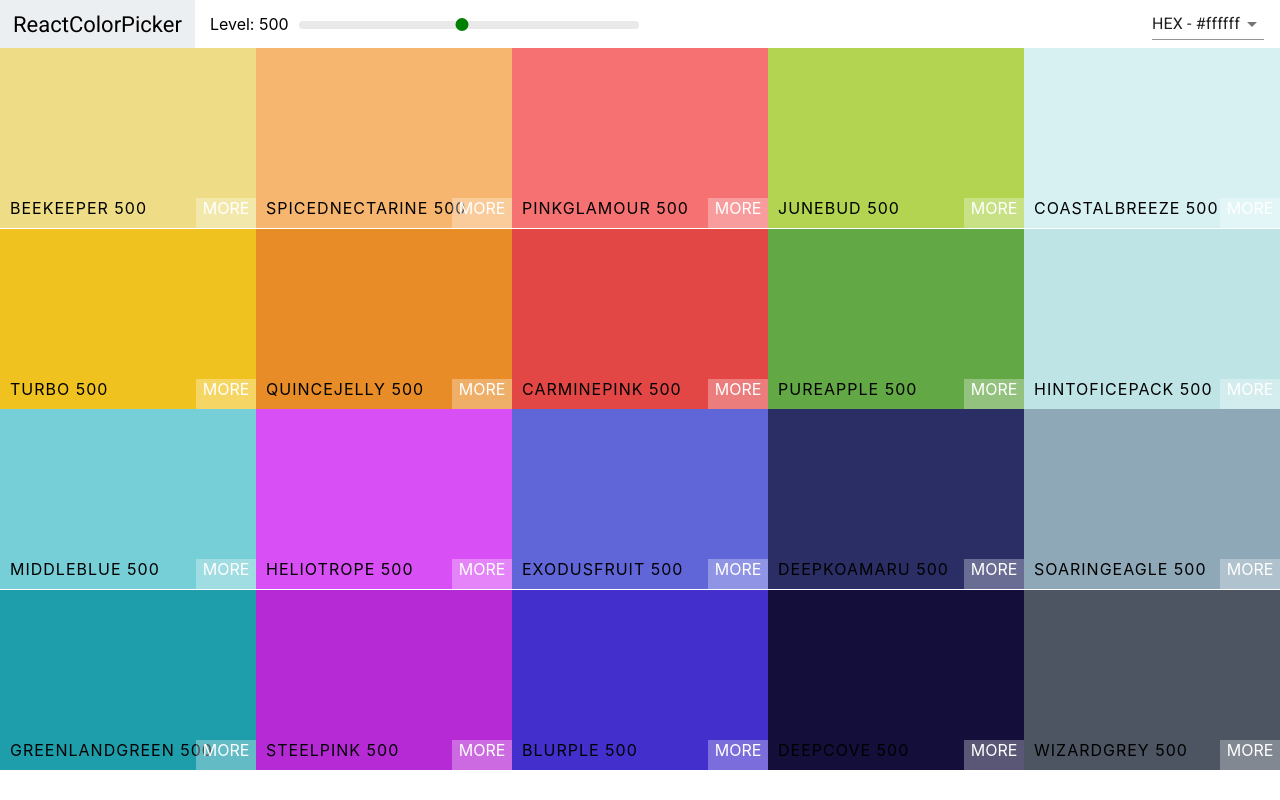
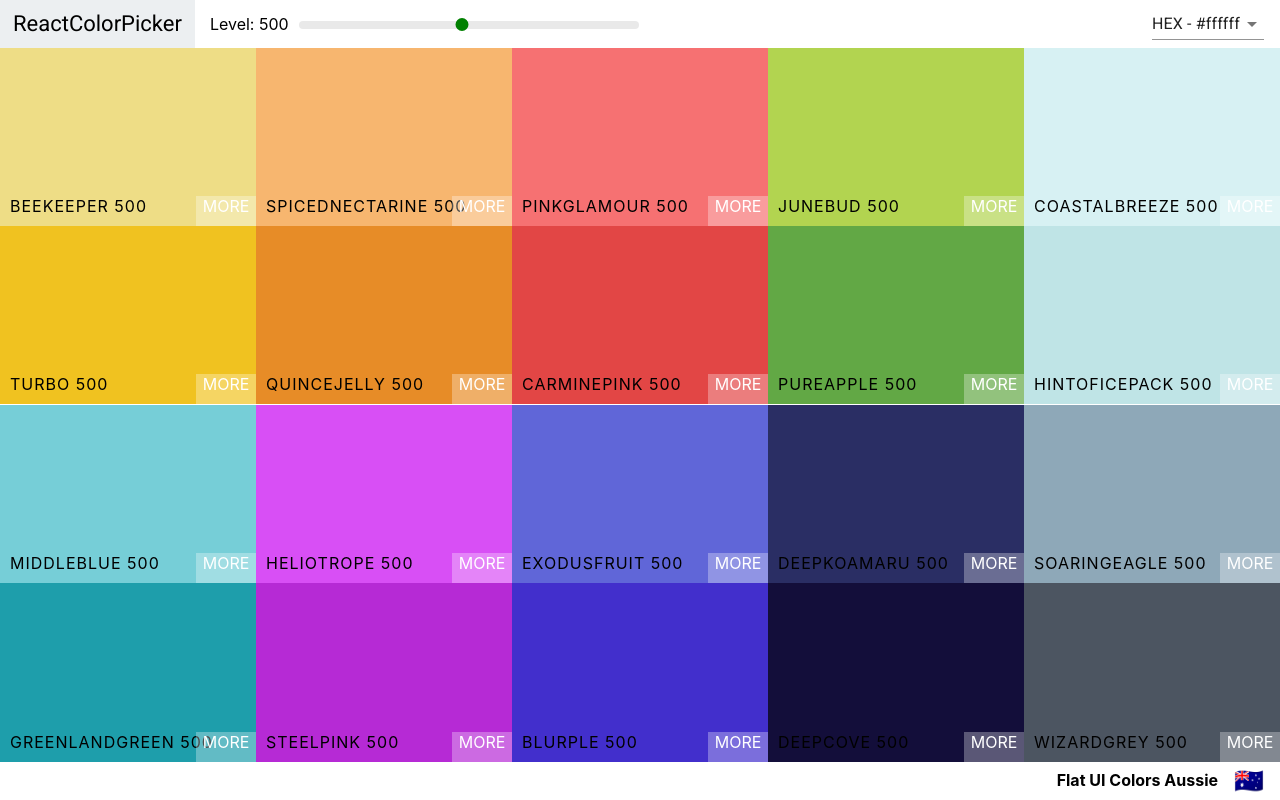
Before and after one commit to itsrojasleon/react-colors, a React (Create React App) app: page / in a window 1280 px wide. Built offline with nearby package versions, Linux system fonts and the light colour scheme.

Commit message:
Add Palette Footer

```diff
--- a/src/components/Palette.js
+++ b/src/components/Palette.js
@@ -11,7 +11,7 @@
   handleChange = format => this.setState({ format });
 
   render() {
-    const { colors } = this.props.palette;
+    const { colors, paletteName, emoji } = this.props.palette;
     const { level, format } = this.state;
     const colorBoxes = colors[level].map(color => {
       return (
@@ -26,6 +26,10 @@
           handleChange={this.handleChange}
         />
         <div className='PaletteColors'>{colorBoxes}</div>
+        <footer className='Palette-fotter'>
+          {paletteName}
+          <span className='emoji'>{emoji}</span>
+        </footer>
       </div>
     );
   }
--- a/src/components/styles/Palette.css
+++ b/src/components/styles/Palette.css
@@ -1,6 +1,20 @@
 .Palette {
   height: 100vh;
+  display: flex;
+  flex-direction: column;
 }
 .PaletteColors {
   height: 90%;
 }
+.Palette-fotter {
+  background-color: white;
+  height: 5vh;
+  display: flex;
+  justify-content: flex-end;
+  align-items: center;
+  font-weight: bold;
+}
+.emoji {
+  font-size: 1.5rem;
+  margin: 1rem;
+}
```
